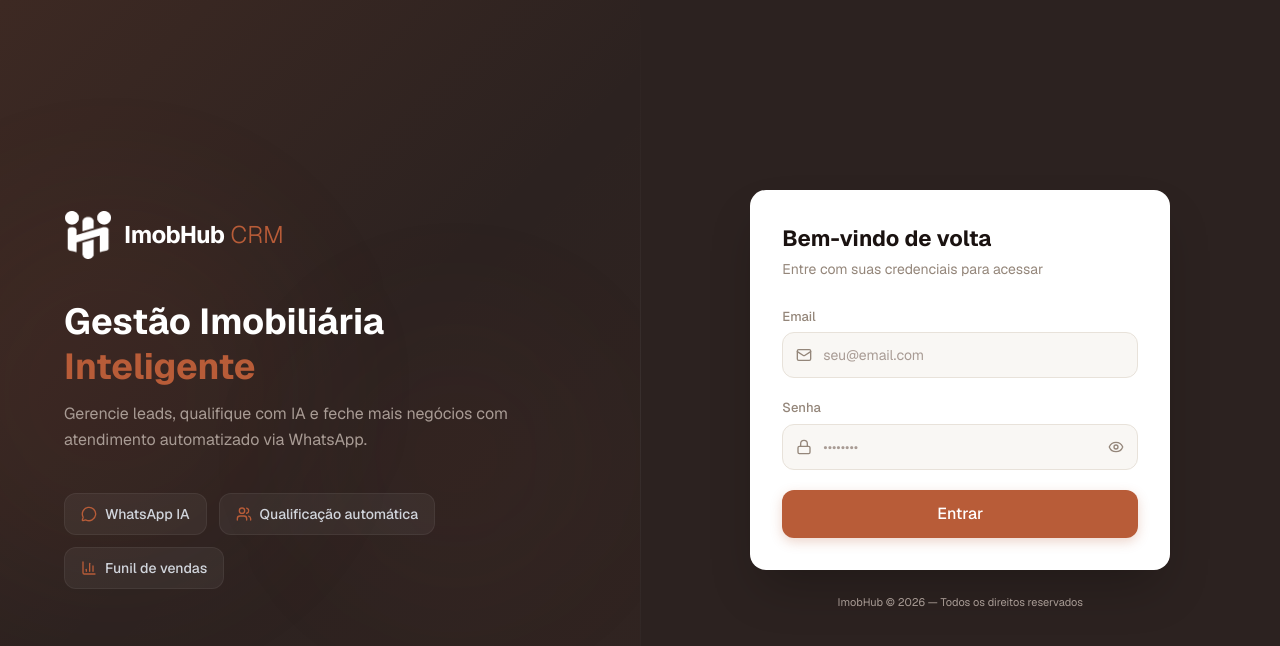
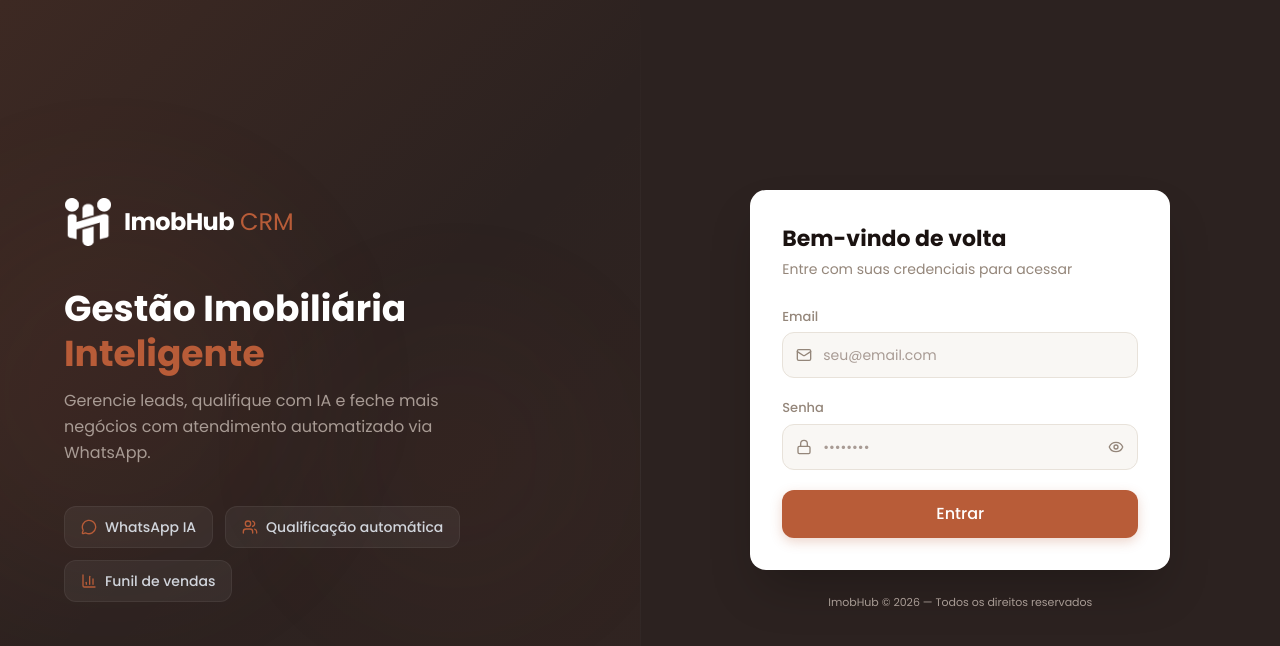
Before and after one commit to linsalefe/imbohub, a Next.js app in the folder frontend/: page /login in a window 1280 px wide. Shown: the top 646 px of the page. Built offline with nearby package versions, Linux system fonts and the light colour scheme; no server answers.

Commit message:
add: novas logos sidebar

```diff
--- a/frontend/src/app/globals.css
+++ b/frontend/src/app/globals.css
@@ -66,7 +66,7 @@
 body {
   background: var(--bg);
   color: var(--text);
-  font-family: 'Inter', -apple-system, BlinkMacSystemFont, 'Segoe UI', sans-serif;
+  font-family: 'Poppins', -apple-system, BlinkMacSystemFont, 'Segoe UI', sans-serif;
   -webkit-font-smoothing: antialiased;
   -moz-osx-font-smoothing: grayscale;
 }
--- a/frontend/src/app/layout.tsx
+++ b/frontend/src/app/layout.tsx
@@ -1,14 +1,17 @@
 import type { Metadata } from "next";
-import { Geist } from "next/font/google";
+import { Poppins } from "next/font/google";
 import "./globals.css";
 import { AuthProvider } from "@/contexts/auth-context";
 import { Toaster } from "sonner";
 
-const geist = Geist({ subsets: ["latin"] });
+const poppins = Poppins({
+  subsets: ["latin"],
+  weight: ["400", "500", "600", "700"],
+});
 
 export const metadata: Metadata = {
-  title: "EduFlow",
-  description: "Central de Atendimento Integrado",
+  title: "ImobHub CRM",
+  description: "CRM Imobiliário Inteligente",
   icons: {
     icon: "/logo-icon-color.png",
   },
@@ -21,7 +24,7 @@ export default function RootLayout({
 }>) {
   return (
     <html lang="pt-BR">
-      <body className={geist.className}>
+      <body className={poppins.className}>
         <AuthProvider>{children}</AuthProvider>
         <Toaster
           position="top-right"
```
